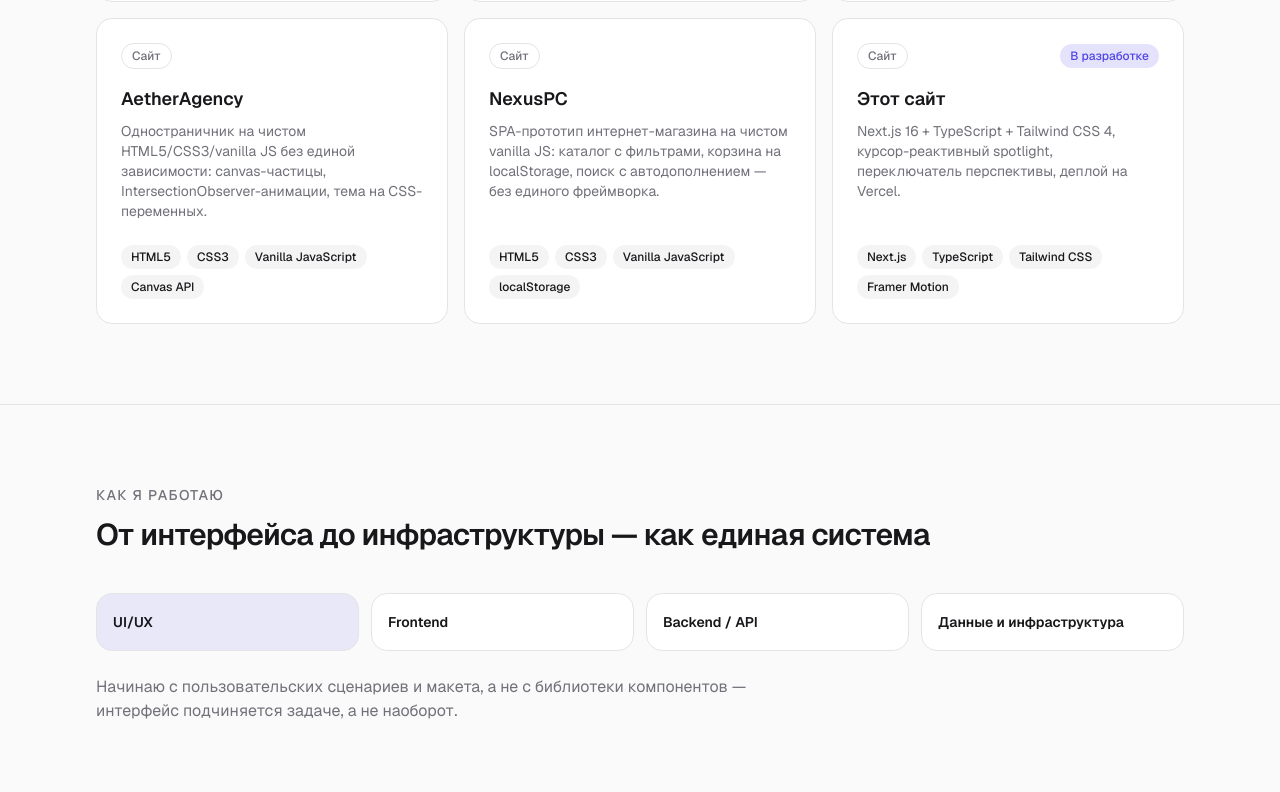
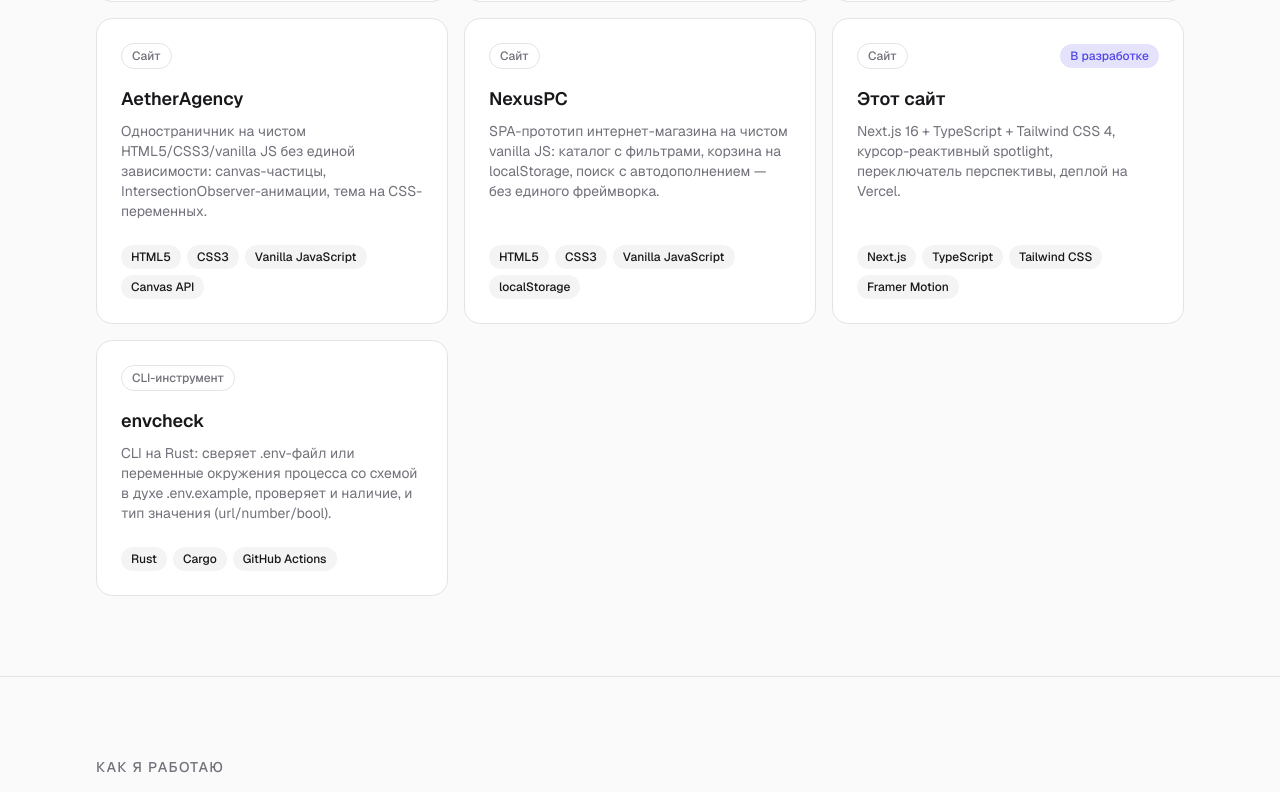
Before and after one commit to ChevvyOkK/portfolio-site, a Next.js app: page / in a window 1280 px wide. Shown: the part 1426-2218 px from the top of the page. Built offline with nearby package versions, Linux system fonts and the light colour scheme; no server answers.

Commit message:
Add envcheck as a 7th project (new CLI project type)

```diff
--- a/content/projects.ts
+++ b/content/projects.ts
@@ -1,6 +1,6 @@
 import type { Perspective } from "@/lib/perspective";
 
-export type ProjectType = "desktop" | "web-service" | "simulation" | "site";
+export type ProjectType = "desktop" | "web-service" | "simulation" | "site" | "cli";
 export type ProjectStatus = "in-progress" | "done";
 
 export type Project = {
@@ -25,6 +25,7 @@
   "web-service": "Веб-сервис",
   simulation: "Симуляция",
   site: "Сайт",
+  cli: "CLI-инструмент",
 };
 
 export const PROJECTS: Project[] = [
@@ -197,7 +198,7 @@
       engineer:
         "Next.js 16 + TypeScript + Tailwind CSS 4, курсор-реактивный spotlight, переключатель перспективы, деплой на Vercel.",
       recruiter:
-        "Витрина остальных пяти проектов — и сам по себе пример чистой фронтенд-архитектуры и внимания к деталям.",
+        "Витрина остальных шести проектов — и сам по себе пример чистой фронтенд-архитектуры и внимания к деталям.",
       client:
         "Сайт подстраивается под то, кто на него смотрит — рекрутёр, техлид или заказчик видят разные акценты.",
     },
@@ -216,4 +217,33 @@
     },
     screenshots: [],
   },
+  {
+    slug: "envcheck",
+    title: "envcheck",
+    type: "cli",
+    status: "done",
+    pitch: {
+      engineer:
+        "CLI на Rust: сверяет .env-файл или переменные окружения процесса со схемой в духе .env.example, проверяет и наличие, и тип значения (url/number/bool).",
+      recruiter:
+        "Родился из настоящего часа отладки в этом же портфолио — инструмент, написанный не для резюме, а потому что он реально был нужен.",
+      client:
+        "Ловит неправильно настроенный сервер до того, как это увидят пользователи — а не после.",
+    },
+    problem:
+      "При деплое SkillForge (другого проекта этого портфолио) я потерял время на две ошибки конфигурации, которые падали абсолютно молча: фронтенд не знал адрес бэкенда, а бэкенд не знал, каким доменам доверять по CORS. Ничего не крашилось — приложение просто не работало, без единой подсказки почему.",
+    role: "Идея, архитектура и реализация целиком — парсер схемы, сравнение значений, цветной вывод в терминал.",
+    stack: ["Rust", "Cargo", "GitHub Actions"],
+    highlights: [
+      "Формат схемы — расширение привычного .env.example: пустое значение = обязательно, значение по умолчанию = необязательно",
+      "Проверка типа значения через аннотацию в комментарии — # type:url понимает не только http(s), но и postgres://, redis:// и любые scheme://",
+      "19 unit-тестов, cargo fmt и clippy -D warnings в CI на каждый пуш",
+      "При первом прогоне на собственном примере поймал реальный баг в самом себе — слишком строгую проверку url, которая бы дала ложное срабатывание на DATABASE_URL",
+    ],
+    links: {
+      github: "https://github.com/ChevvyOkK/envcheck",
+      demo: "https://github.com/ChevvyOkK/envcheck/releases/tag/v0.1.0",
+    },
+    screenshots: [],
+  },
 ];
```
